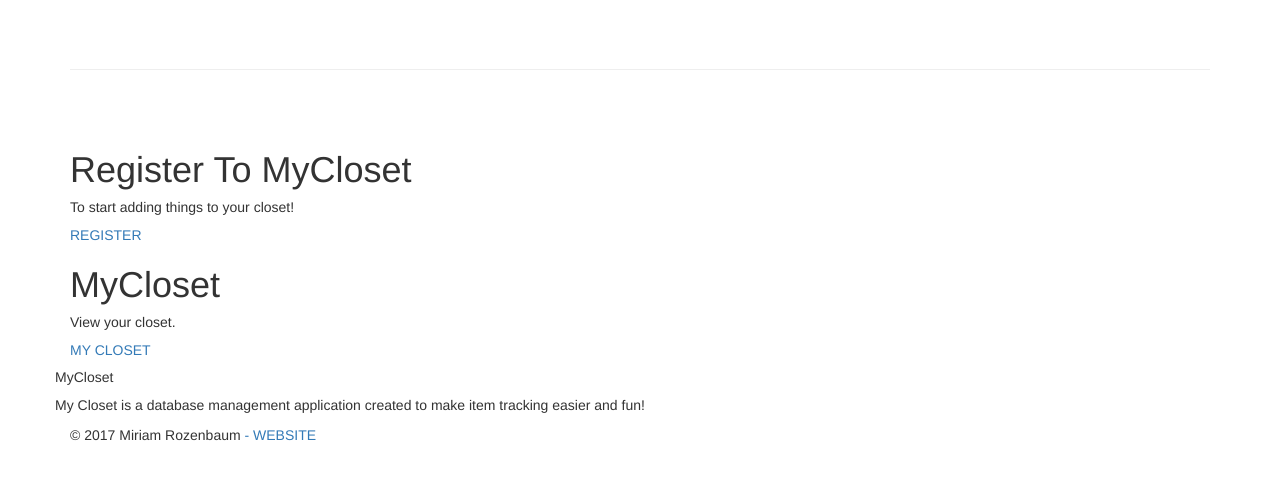
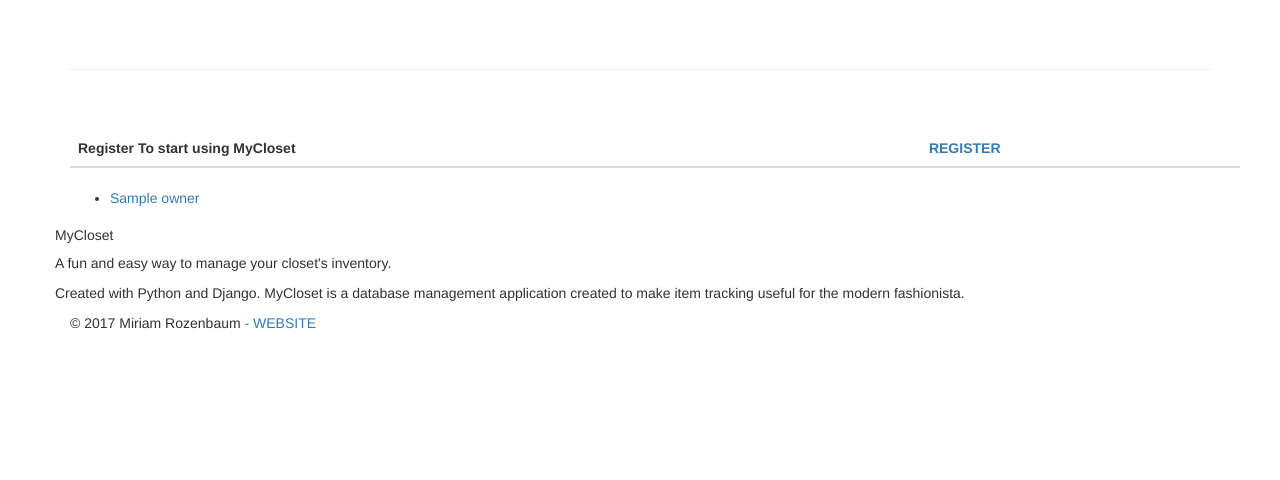
Before and after one commit to mrozenbaum/My_Closet_App, a Django app: page /mycloset/ in a window 1280 px wide. Shown: the part 122-602 px from the top of the page. Run offline with Django 3.2, Linux system fonts and the light colour scheme; tables that the repository leaves empty hold one stand-in row (values such as "Sample post"); lists and menus that the app fills with data are empty; some libraries are stand-ins or nearby versions.

Commit message:
user can view added items, and their profile details.

```diff
--- a/mycloset/templates/mycloset/base.html
+++ b/mycloset/templates/mycloset/base.html
@@ -25,12 +25,12 @@
                         MyCloset</a>
                       <ul class="sidebar-nav nav">
                           {% if user.is_authenticated %}
-                              <li><a>Hello, {{ user.username }}.</a></li>
-                              <li><a href="{% url 'users:logout' %}"> Logout </a></li>
+                              <li><a>Hello, {{ user.username }} </a></li>
+
                               {% else %}
-                              <li><a href="{% url 'users:register' %}"> Register </a></li>
-                              <li><a href="{% url 'users:login' %}"> Login </a></li>
-                            {% endif %}
+                              <li><a href="{% url 'users:register' %}"> Register</a></li>
+                              <li><a href="{% url 'users:login' %}"> Login</a></li>
+                          {% endif %}
                       </ul>
                   </div>
               </nav>
@@ -47,13 +47,15 @@
         </div>
     </div> <!-- /container -->
 
-    {% block footer %}
+
+  {% block footer %}
   <footer class="page-footer">
       <div class="container">
           <div class="row">
               <div class="col l6 s12">
                   <h5 class="white-text">MyCloset</h5>
-                  <p class="grey-text text-lighten-4"> My Closet is a database management application created to make item tracking easier and fun! </p>
+                  <p class="grey-text text-lighten-4">A fun and easy way to manage your closet's inventory. </p>
+                  <p class="grey-text text-lighten-4"> Created with Python and Django. MyCloset is a database management application created to make item tracking useful for the modern fashionista. </p>
               </div>
           </div>
       </div>
@@ -65,8 +67,6 @@
       </div>
   </footer>
 
-
-
 {% endblock %}
 </body>
 </html>
--- a/mycloset/templates/mycloset/index.html
+++ b/mycloset/templates/mycloset/index.html
@@ -1,5 +1,6 @@
 {% extends "mycloset/base.html" %} {% load static %}
 <link rel="stylesheet" type="text/css" href="{% static 'mycloset/style.css' %}" />
+
 
 {% block header %}
 
@@ -9,35 +10,121 @@
 
 <br/><br/>
     <div class="container fluid">
+      <!-- <div class="row"> -->
       <div class="row">
-          <div class="col sm 4">
-              <div class="">
-                  <div class="">
-                      <h1>Register To MyCloset</h1>
-                      <h5>To start adding things to your closet!</h5>
+
+           <div class="col sm 4">
+              <table class="table">
+                <thead>
+                    <tr>
+                        <th>Register To start using MyCloset</th>
+                        <th><div class="">
+                            <a href="{% url 'users:register' %}" class=""> REGISTER </a>
+                        </div></th>
+                    </tr>
+                </thead>
+              </table>
+            </div>
+      </div>
+          <!-- </div> -->
+
+        <!--   <div class="row">
+          <div class="col sm 12">
+              <nav role="navigation" class="navbar navbar-default">
+                  <div class="navbar-header">
+                      <ul class="sidebar-nav nav">
+                      {% if user.is_authenticated %}
+                      <p>Hello, {{ owner.closet_name }}.</p>
+
+                              <li><a href="#!"> Add Item </a></li>
+                              <li><a href="#!"> Categories </a></li>
+
+
+
+                      {% endif %}
+                      </ul>
                   </div>
-                  <div class="">
-                      <a href="{% url 'users:register' %}" class=""> REGISTER </a>
-                  </div>
-              </div>
-          </div>
+              </nav>
+          </div> -->
 
-          <div class="col sm 4">
-              <div class="">
-                  <div class="">
-                      <h1>MyCloset</h1>
-                      <h5>View your closet.</h5>
-                  </div>
-                  <div class="">
-                      <a href="{% url 'mycloset:owner_profile' %}" class=""> MY CLOSET </a>
-                  </div>
-              </div>
-          </div>
-      </div>
+
+    <div class="row">
+        <div class="col sm 4">
+          {% if latest_owner_list %}
+            <ul>
+          {% for owner in latest_owner_list %}
+              <li><a href="{% url 'mycloset:detail' owner.id %}">{{ owner.closet_name }}</a>
+              </li>
+            </ul>
+          {% endfor %}
+          {% else %}
+            <p>No Owners are signed in.</p>
+          {% endif %}
+        </div>
     </div>
 
-    <div class="row">
+  </div>
+{% endblock content %}
 
-    </div>
 
-{% endblock content %}
+   <!--  <h1>MYCLOSET:</h1>
+       <table class="responsive-table highlight sortable">
+  <thead>
+    <tr>
+        <th>Name</th>
+        <th>Date Added</th>
+        <th>City</th>
+        <th>State</th>
+        <th>Status</th>
+        <th>Owner</th>
+        <th>Industry</th>
+    </tr>
+  </thead>
+
+  <tbody>
+       {% if latest_owner_list %}
+    <tr>
+        {% for owner in latest_owner_list %}
+      <td><a href="{% url 'mycloset:detail' account.id %}">{{account.account_name}}</a></td>
+      <td>{{account.date_added}}</td>
+      <td>{{account.city}}</td>
+      <td>{{account.state}}</td>
+      <td>{{account.account_status}}</td>
+      <td>{{account.owner}}</td>
+      <td>{{account.industry}}</td>
+
+    </tr>
+ {% endfor %}
+    {% else %}
+    <p>No accounts have been added.</p>
+    {% endif %}
+    </tbody>
+</table>
+ -->
+
+
+     <!--      {% if user.is_authenticated %}
+
+                              <li><a>Hello, {{ user.username }}.</a></li>
+                              <li><a href="{% url 'users:logout' %}"> Logout</a></li>
+                              {% else %}
+                              <li><a href="{% url 'users:register' %}"> Register</a></li>
+                              <li><a href="{% url 'users:login' %}"> Login</a></li>
+                          {% endif %} -->
+
+
+          <!-- <div class="row"> -->
+              <!-- <div class="col sm 4">
+                    <div class="table">
+                        <thead>
+                          <tr>
+                              <th>View Your Closet.</th>
+                              <th><div class="">
+                                  <a href="{% url 'mycloset:owner_profile' %}" class=""> MYCLOSET </a>
+                                </div></th>
+                          </tr>
+                        </thead>
+                      </tbody>
+                    </div>
+                </div> -->
+            <!-- </div> -->
--- a/mycloset/urls.py
+++ b/mycloset/urls.py
@@ -3,9 +3,21 @@
 from . import views
 
 app_name="mycloset"
-
 urlpatterns = [
     url(r'^$', views.index, name='index'),
+    # page for adding a new owner profile (form)
     url(r'^new_owner/$', views.new_owner, name='new_owner'),
+    # page for viewing a owners profile
     url(r'^owner_profile/$', views.owner_profile, name='owner_profile'),
+    # page for adding a new item to a owners closet (form)    # ex: /mycloset/5/
+    url(r'^(?P<owner_id>[0-9]+)/$', views.detail, name='detail'),
+    # ex: /mycloset/5/results/
+    url(r'^(?P<owner_id>[0-9]+)/results/$', views.results, name='results'),
+    # url(r'^(?P<owner_id>[0-9]+)/$', views.new_item, name='new_item'),
+    # ex: /mycloset/5/like/
+    url(r'^(?P<owner_id>[0-9]+)/like/$', views.like, name='like'),
+    # new item form
+
 ]
+    # page for viewing a specific item added to a owners closet
+    # url(r'^item_results/(?P<owner_id><category_id>\d+)/$', views.item_results, name='item_results'),
--- a/mycloset/views.py
+++ b/mycloset/views.py
@@ -1,7 +1,10 @@
-from django.shortcuts import render
-from django.http import HttpResponseRedirect
+from django.shortcuts import get_object_or_404, render
+from django.http import Http404
+from django.http import HttpResponse, HttpResponseRedirect
 from django.contrib.auth.decorators import login_required
 from django.utils import timezone
+from django.template import loader
+
 
 
 from .models import Owner, Item, Category
@@ -17,12 +20,19 @@
     args: request -- The full HTTP request object
     returns: render index view
     '''
-    template_name = 'mycloset/index.html'
-    if request.method == 'GET':
-        return render(request, template_name)
+    latest_owner_list = Owner.objects.order_by('-pub_date')[:5]
+    template = loader.get_template('mycloset/index.html')
+    context = {
+        'latest_owner_list': latest_owner_list,
+    }
+    return render(request, 'mycloset/index.html', context)
 
-    if request.method == "POST":
-        return render(request, template_name)
+    # template_name = 'mycloset/index.html'
+    # if request.method == 'GET':
+    #     return render(request, template_name)
+
+    # if request.method == "POST":
+    #     return render(request, template_name)
 
 
 
@@ -57,3 +67,55 @@
 
     if request.method == "POST":
         return render(request, template_name)
+
+
+
+
+
+
+def detail(request, owner_id):
+    owner = get_object_or_404(Owner, pk=owner_id)
+    return render(request, 'mycloset/detail.html', {'owner': owner})
+
+def results(request, owner_id):
+    response = "You're looking at the results of owner %s."
+    return HttpResponse(response % owner_id)
+
+def like(request, owner_id):
+    return HttpResponse("You're liking on something %s." % owner_id)
+
+
+
+
+
+
+
+
+# @login_required
+# def new_item(request, owner_id):
+#     ''' adds a new item to a owners profile/closet '''
+#     owner = Owner.objects.get(id=owner_id)
+#     category = Category.objects.get(id=category_id)
+
+#     if request.method != 'POST':
+#         # no data submitted; create a blank form
+#         form = ItemForm()
+
+#     else:
+#         # POST data submitted; process data
+#         form = ItemForm(data=request.POST)
+#         if form.is_valid():
+#             new_item = form.save(commit=False)
+#             new_item.owner = owner
+#             new_item.save()
+#             return HttpResponseRedirect(reverse('mycloset:item_results', args=[owner_id]))
+
+#     context = {
+#         'owner': owner,
+#         'form': form}
+#     return render(request, 'mycloset/new_item.html', context)
+
+
+# @login_required
+# def item_results(request, owner_id):
+#     pass
```
Also changed, not shown: mycloset/templates/mycloset/detail.html (+50 -1 lines), mycloset/templates/mycloset/item_results.html (added, +35 -0 lines), mycloset/templates/mycloset/new_item.html (added, +12 -0 lines), mycloset/templates/mycloset/owner_profile.html (+14 -6 lines).
